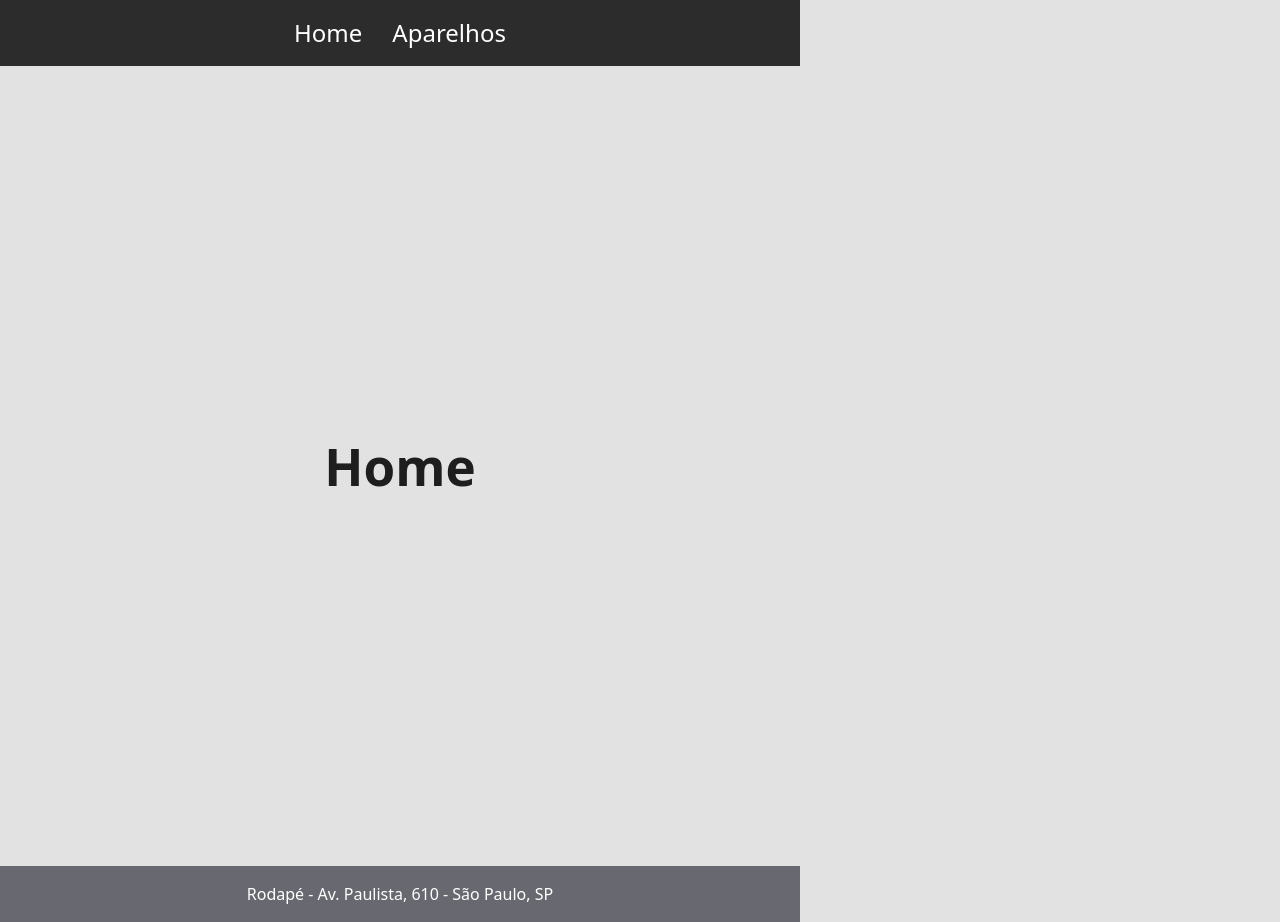
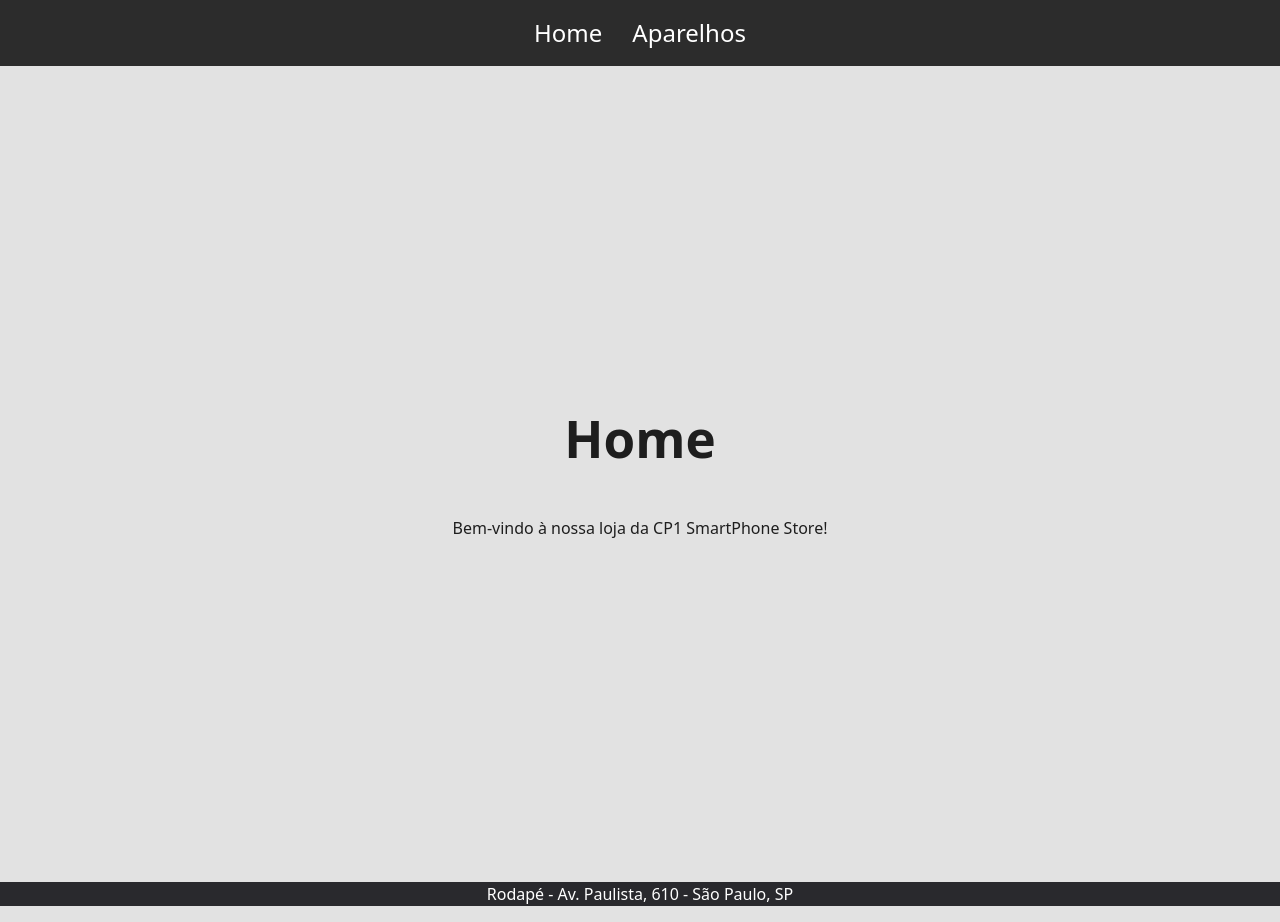
Before and after one commit to nfreitas2000/CP1_Sem2_FrontEnd, a React (Vite) app: page / in a window 1280 px wide. Built offline with nearby package versions, Linux system fonts and the light colour scheme.

Commit message:
mudanças de Visualizar Aparelho e CSS

```diff
--- a/package.json
+++ b/package.json
@@ -18,7 +18,7 @@
     "@eslint/js": "^9.33.0",
     "@types/react": "^19.1.10",
     "@types/react-dom": "^19.1.7",
-    "@vitejs/plugin-react": "^5.0.2",
+    "@vitejs/plugin-react": "^5.0.0",
     "eslint": "^9.33.0",
     "eslint-plugin-react-hooks": "^5.2.0",
     "eslint-plugin-react-refresh": "^0.4.20",
--- a/src/App.css
+++ b/src/App.css
@@ -1,13 +1,15 @@
-/* #root {
-  max-width: 1280px;
+ #root {
+
   margin: 0 auto;
-  padding: 2rem;
+  padding: 0;
   text-align: center;
-} */
+  width: 100%;
+}
 
 
-nav{
+header{
   display:flex;
+  width: 100%;
   justify-content: center;
   align-items: center;
   background-color: rgb(44, 44, 44);
@@ -25,17 +27,20 @@
   flex-direction: column;
   justify-content: center;
   align-items: center;
-  width: 100vh;
+  width: 100%;
   height: 100vh;
+
 }
 
 footer {
-  display:flex;
+  display: fixed;
   justify-content: center;
   align-items: center;
-  background-color: rgb(104, 104, 112);
+  background-color: rgb(41, 41, 45);
   color: white;
 }
+
+
 
 /* PÁGINA APARELHOS --------------------------------------------- */
 
@@ -45,7 +50,7 @@
   flex-direction: column;
   justify-content: center;
   align-items: center;
-  /* border: rgb(99, 243, 212) solid 2px; */
+
   padding: 20px;
   background: linear-gradient( to top left, rgb(141, 141, 141), rgb(202, 202, 202));
   border-radius: 20px;
@@ -53,11 +58,25 @@
   font-size: 1.4em;
 }
 
-/*  NAO ESTÁ FUNCIONANDO */
-/* .aparelhos-img{
-  width: 200px;
-  height: auto;
-} */
+.img {
+  width: 100%;          /* pega toda a largura da coluna */
+  max-width: 400px;
+  height: 400px;
+  object-fit: contain;  /* mantém proporção */
+  display: block;
+  margin: 0 auto;       /* centraliza */
+  background: #fff;
+  border: 1px solid #ccc;
+  border-radius: 12px;
+}
+
+.banner{
+    width: 100%;
+    height: 300px;
+    object-fit: contain;
+    margin-bottom: 20px;
+
+}
 
 .bloco-aparelhos{
   margin: 20px;
--- a/src/App.tsx
+++ b/src/App.tsx
@@ -3,7 +3,7 @@
 import { Outlet } from 'react-router-dom'
 import './App.css'
 
-function App() {
+export default function App() {
 
   return (
     <>
@@ -13,5 +13,3 @@
     </>
   )
 }
-
-export default App
--- a/src/components/Cabecalho.tsx
+++ b/src/components/Cabecalho.tsx
@@ -2,9 +2,9 @@
 
 export default function Cabecalho(){
     return(
-        <nav className="cabecalho">
+        <header>
             <Link to={"/"}>Home</Link>
             <Link to={"/aparelhos"}>Aparelhos</Link>
-        </nav>
+        </header>
     )
 }
--- a/src/index.css
+++ b/src/index.css
@@ -24,8 +24,6 @@
 
 body {
   margin: 0;
-  display: flex;
-  place-items: center;
   min-width: 320px;
   min-height: 100vh;
 }
@@ -53,3 +51,12 @@
 button:focus-visible {
   outline: 4px auto -webkit-focus-ring-color;
 }
+
+.cabecalho {
+  position: inherit;
+  display: fixed;
+  justify-content: center;
+  align-items: center;
+  background-color: rgb(41, 41, 45);
+  color: white;
+}
--- a/src/routes/Error/index.tsx
+++ b/src/routes/Error/index.tsx
@@ -1,5 +1,10 @@
+import { Link } from "react-router-dom";
+
 export default function Error(){
     return(
-        <h1>404 - Página não encontrada!</h1>
+        <>
+            <h1>404 - Página não encontrada!</h1>
+            <Link to={"/"}>Clique aqui para voltar para a página inicial</Link>
+        </>
     )
 }
--- a/src/routes/Home/index.tsx
+++ b/src/routes/Home/index.tsx
@@ -2,6 +2,7 @@
     return(
         <main>
             <h1>Home</h1>
+            <p>Bem-vindo à nossa loja da CP1 SmartPhone Store!</p>
         </main>
     )
 
--- a/src/routes/VisualizarAparelho/index.tsx
+++ b/src/routes/VisualizarAparelho/index.tsx
@@ -1,8 +1,30 @@
-export default function VisualizarAparelho(){
-    return(
-        <main>
-            <h1>VisualizarAparelhos</h1>
-        </main>
-    )
+import { useParams} from 'react-router-dom';
+import { Link } from "react-router-dom";
+import { listaAparelhos } from "../../listaAparelhos";
+import "../../App.css"
 
+export default function VisualizarAparelho() {
+  const { id } = useParams();
+  const aparelho = listaAparelhos.find((a) => a.id === Number(id));
+
+
+  if (!aparelho) {
+    return <p>Aparelho não encontrado</p>;
+  }
+
+  return (
+    <main className="visualizarAparelho">
+
+        <img className='banner' src={aparelho.imagem} alt={`${aparelho.marca} ${aparelho.modelo}`} />
+
+          <h1>{aparelho.marca} {aparelho.modelo}</h1>
+          <p>{aparelho.descricao}</p>
+          <p className="preco">R$ {aparelho.preco}</p>
+
+          <div>
+            <button className="COMPRA">Comprar</button>
+            <Link to="/aparelhos">Voltar</Link>
+          </div>
+    </main>
+  );
 }
```
Also changed, not shown: 1 other file (tests, documents, lock files or other folders).
